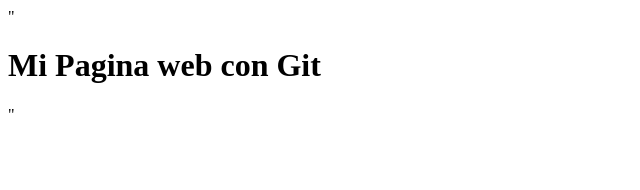
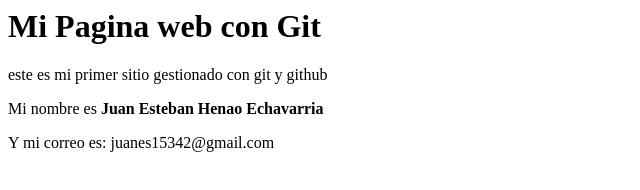
Before and after one commit to Juanes15342/MiRepositorio, a plain HTML site: page index.html in a window 1280 px wide. Shown: the whole page, without its empty margins (0-640 px from the left). Drawn offline with Linux system fonts and the light colour scheme.

Commit message:
se agrego una descripcion al index

```diff
--- a/index.html
+++ b/index.html
@@ -1 +1,4 @@
-"<h1>Mi Pagina web con Git</h1>"
+<h1>Mi Pagina web con Git</h1>
+<p>este es mi primer sitio gestionado con git y github</p>
+<p>Mi nombre es <strong>Juan Esteban Henao Echavarria</strong></p>
+<p>Y mi correo es: juanes15342@gmail.com</p>
```
